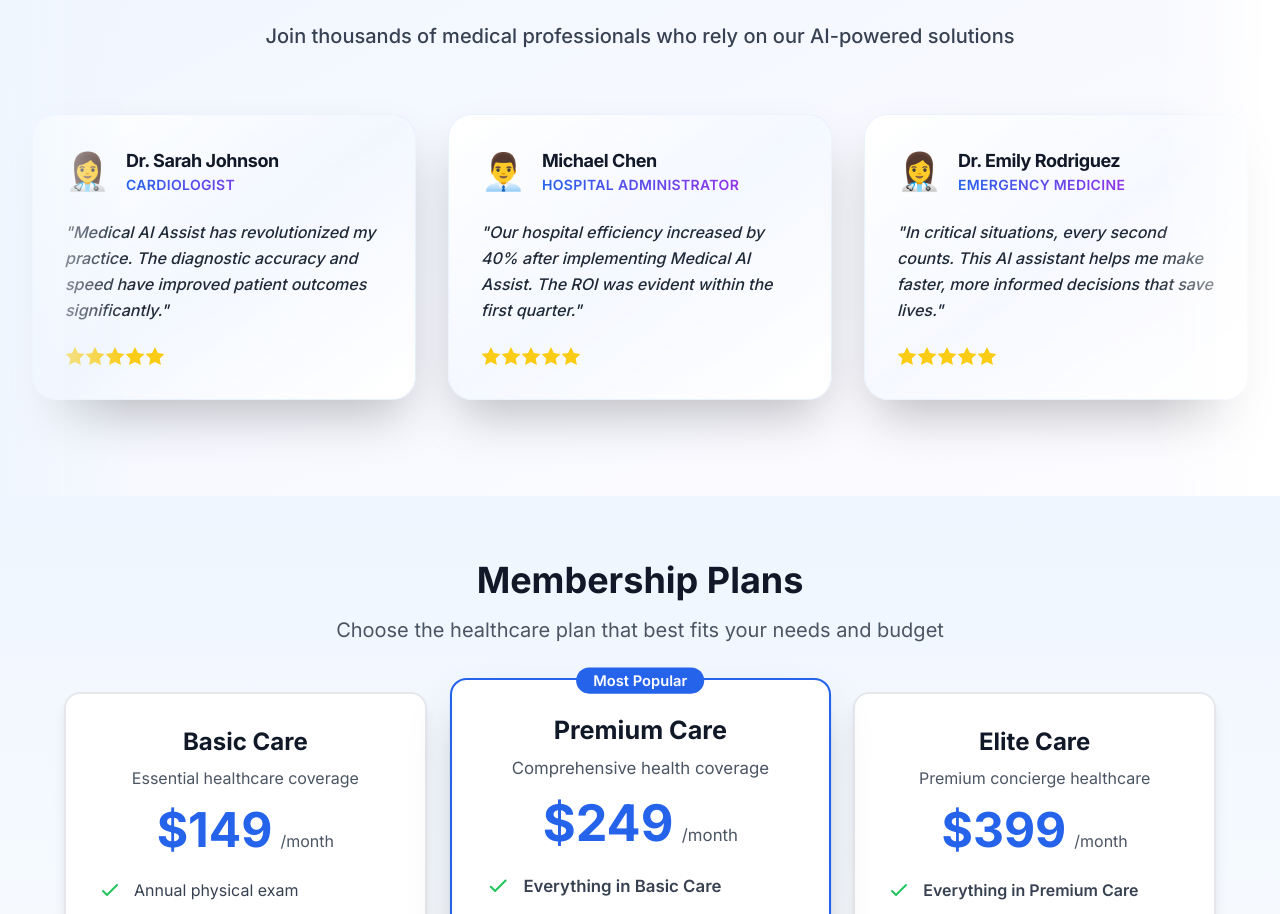
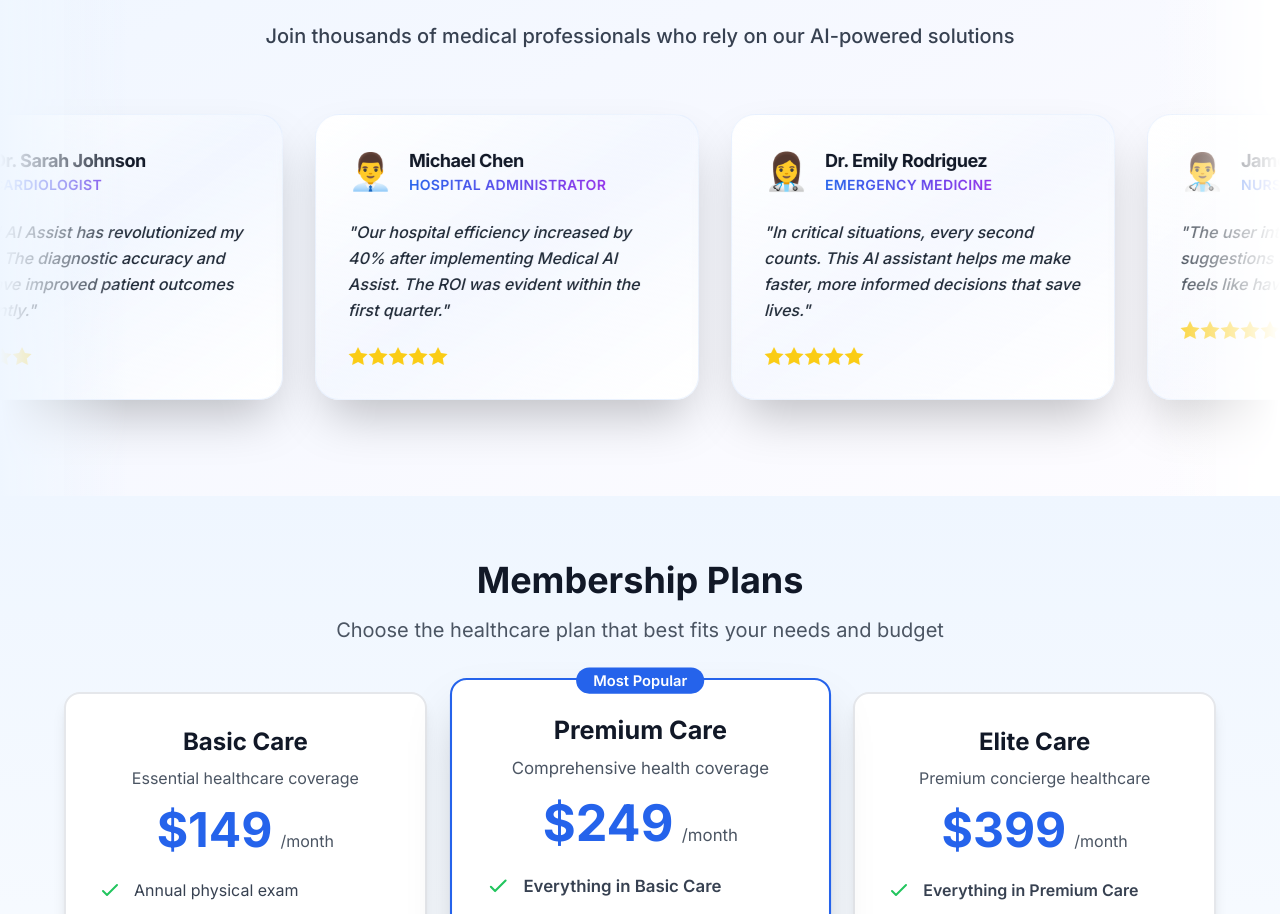
Before and after one commit to FeltSense/web-project-2e5be673-ac1c-4b83-9bf6-0238929d727e-1761580063994, a Next.js app: page / in a window 1280 px wide. Shown: the part 2392-3306 px from the top of the page. Built offline with nearby package versions, Linux system fonts and the light colour scheme.

Commit message:
Auto-commit: Fix deployment workflow

```diff
--- a/tailwind.config.js
+++ b/tailwind.config.js
@@ -9,7 +9,17 @@
   ],
   darkMode: 'class',
   theme: {
-    extend: {},
+    extend: {
+      animation: {
+        'marquee': 'marquee 30s linear infinite',
+      },
+      keyframes: {
+        marquee: {
+          '0%': { transform: 'translateX(0)' },
+          '100%': { transform: 'translateX(-50%)' },
+        }
+      }
+    },
   },
   plugins: [],
 };
```
